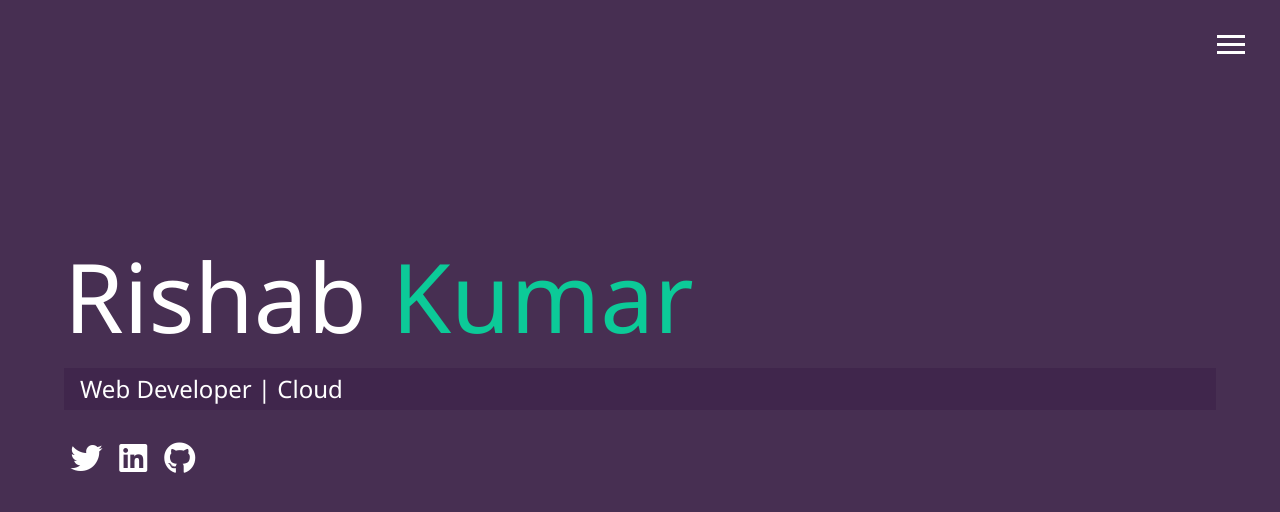
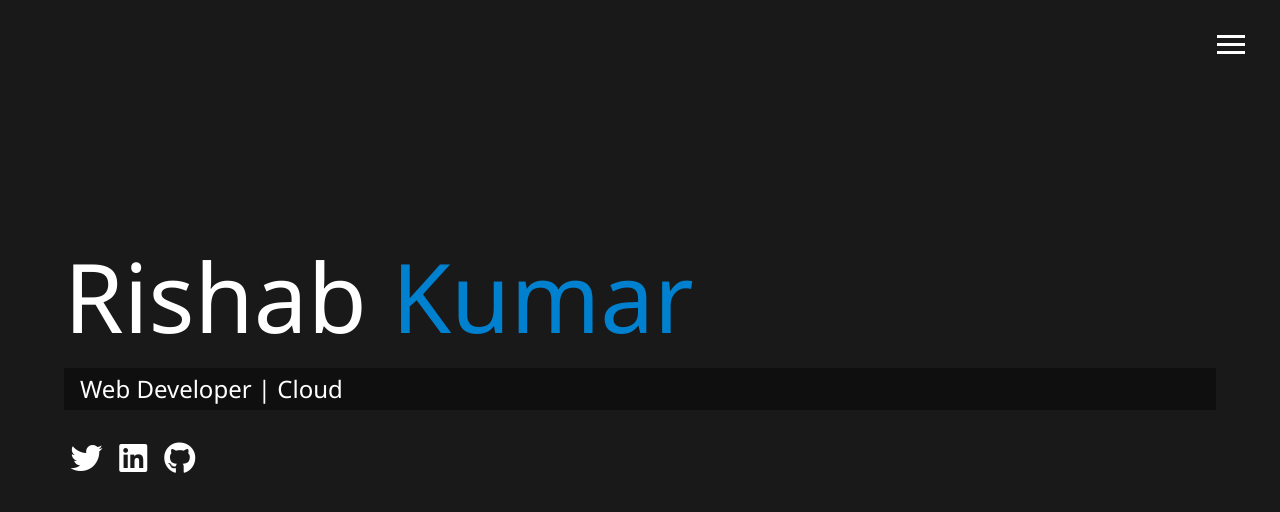
Before and after one commit to rishabkumar7/aws-cloud-resume-challenge, a website: page dist/index.html in a window 1280 px wide. Drawn offline with Linux system fonts and the light colour scheme.

Commit message:
changed bg colors

```diff
--- a/scss/_config.scss
+++ b/scss/_config.scss
@@ -1,5 +1,5 @@
-$primary-color: #331940;
-$secondary-color: #0cca98;
+$primary-color: black;
+$secondary-color: #0081cf;
 $show-home-image: true;
 $home-image: url(../img/background.jpg);
 $background-opacity: 0.9;
```
Also changed, not shown: dist/css/main.css.
